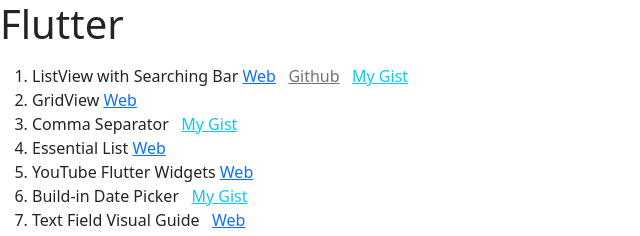
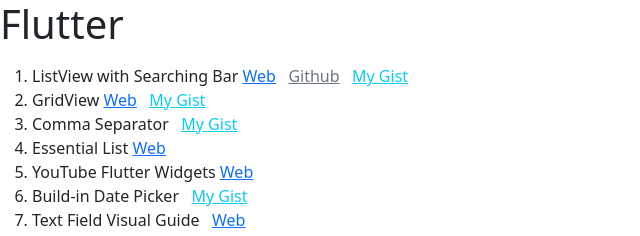
Before and after one commit to h4r1/web-reference, a plain HTML site: page index.html in a window 1280 px wide. Shown: the top 236 px of the page, 0-640 px from the left. Drawn offline with nearby package versions, Linux system fonts and the light colour scheme.

Commit message:
Adding gist for GridView

```diff
--- a/index.html
+++ b/index.html
@@ -26,6 +26,8 @@
 
       	<li>GridView
 <a class="link-primary" href='https://medium.com/flutterdevs/gridview-list-widget-in-flutter-1ee34010b866' target="_blank">Web</a>
+&nbsp;
+<a class="link-info" href='https://gist.github.com/h4r1/c5df8d663a351789b5aab99070c20453' target="_blank">My Gist</a>
 	</li>
 
       	<li>Comma Separator
```
